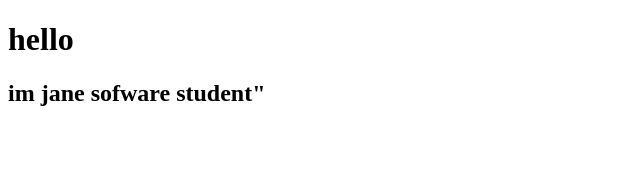
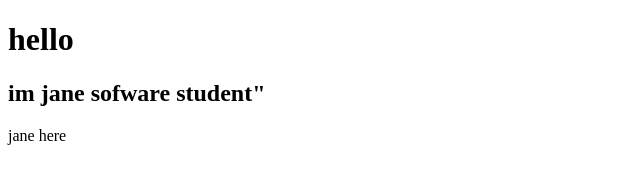
Before and after one commit to JohnKamau79/Team-John, a plain HTML site: page index.html in a window 1280 px wide. Shown: the full height of the page, 0-640 px from the left. Drawn offline with Linux system fonts and the light colour scheme.

Commit message:
trying to solve a problem

```diff
--- a/index.html
+++ b/index.html
@@ -8,6 +8,7 @@
 <body>
     <h1>hello</h1>
     <h2>im jane sofware student"</h2>
+    <p>jane here</p>
 
 
 </body>
```
